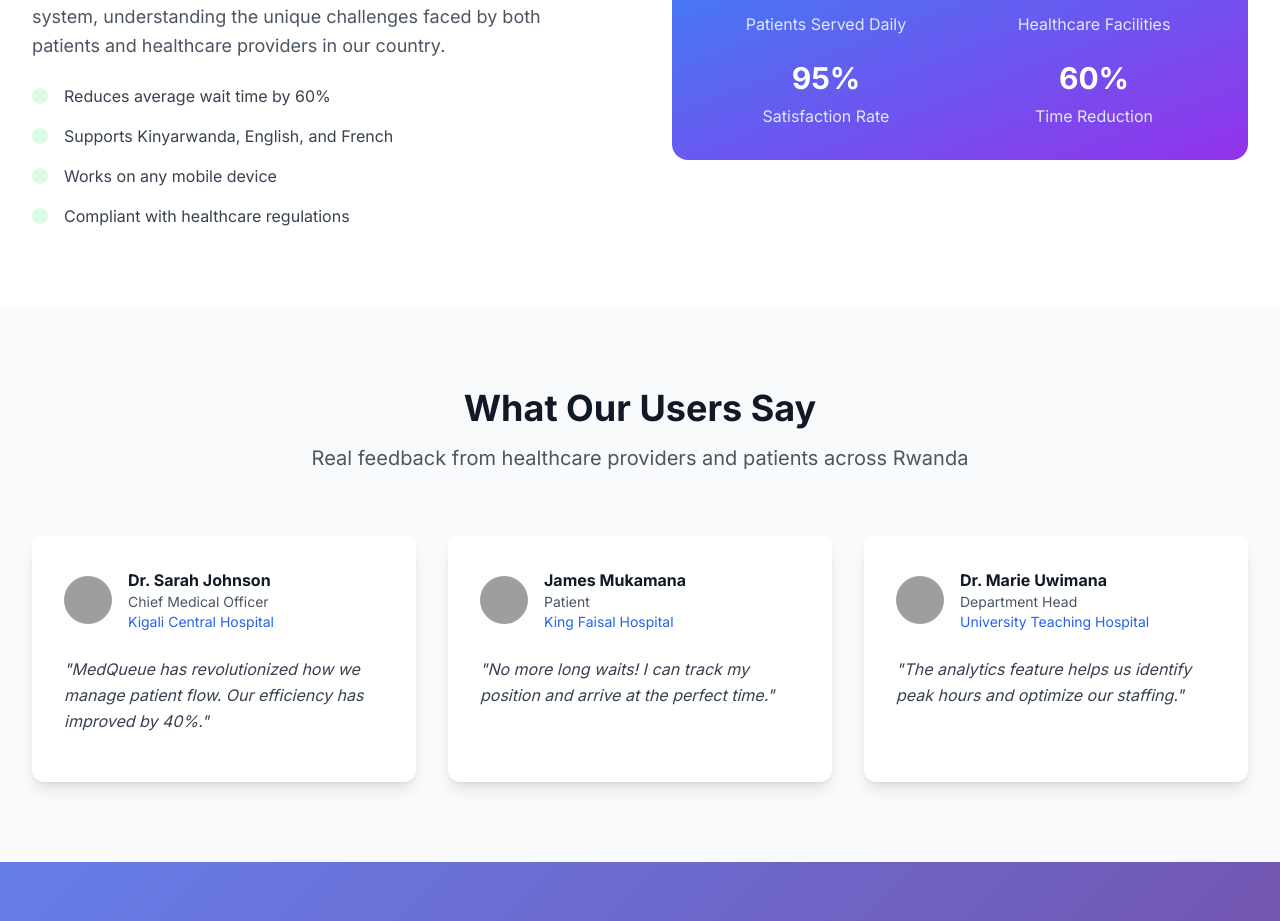
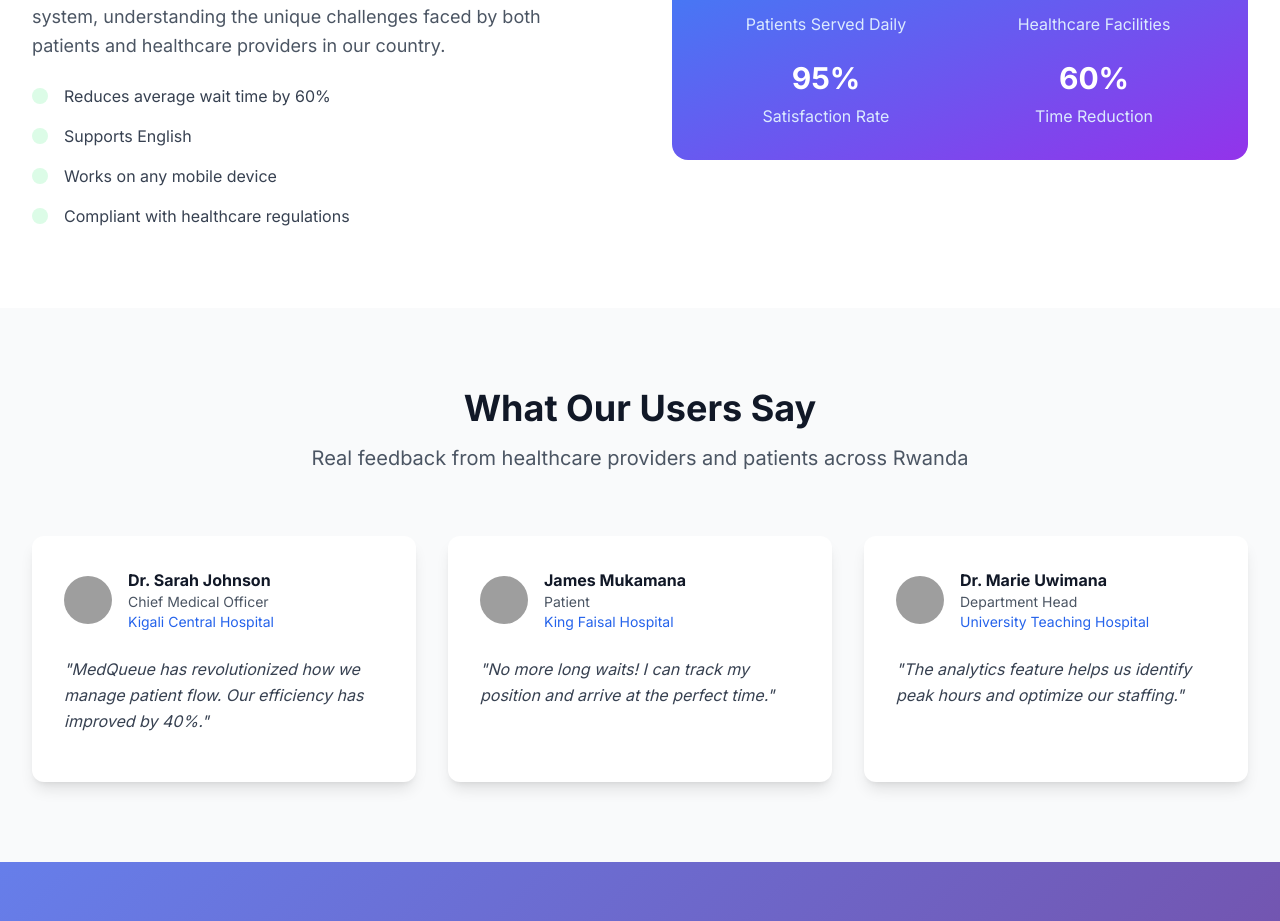
Before and after one commit to hasby-umutoniwabo/medqueue-patient-flow, a React (Vite) app: page / in a window 1280 px wide. Shown: the part 1545-2466 px from the top of the page. Built offline with nearby package versions, Linux system fonts and the light colour scheme; grey boxes are pictures that could not be loaded.

Commit message:
Landing Page changes

```diff
--- a/src/pages/LandingPage.tsx
+++ b/src/pages/LandingPage.tsx
@@ -216,7 +216,7 @@ const LandingPage = () => {
                                     <div className="bg-green-100 p-2 rounded-lg mr-4">
                                         <i className="fas fa-check text-green-600"></i>
                                     </div>
-                                    <span className="text-gray-700">Supports Kinyarwanda, English, and French</span>
+                                    <span className="text-gray-700">Supports English</span>
                                 </div>
                                 <div className="flex items-center">
                                     <div className="bg-green-100 p-2 rounded-lg mr-4">
```
